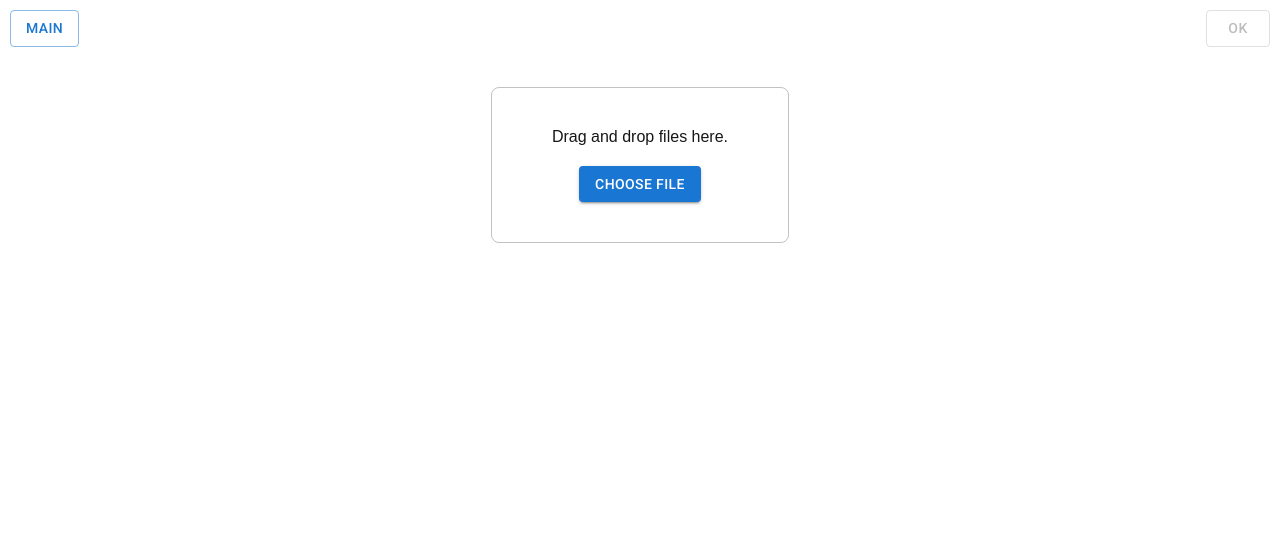
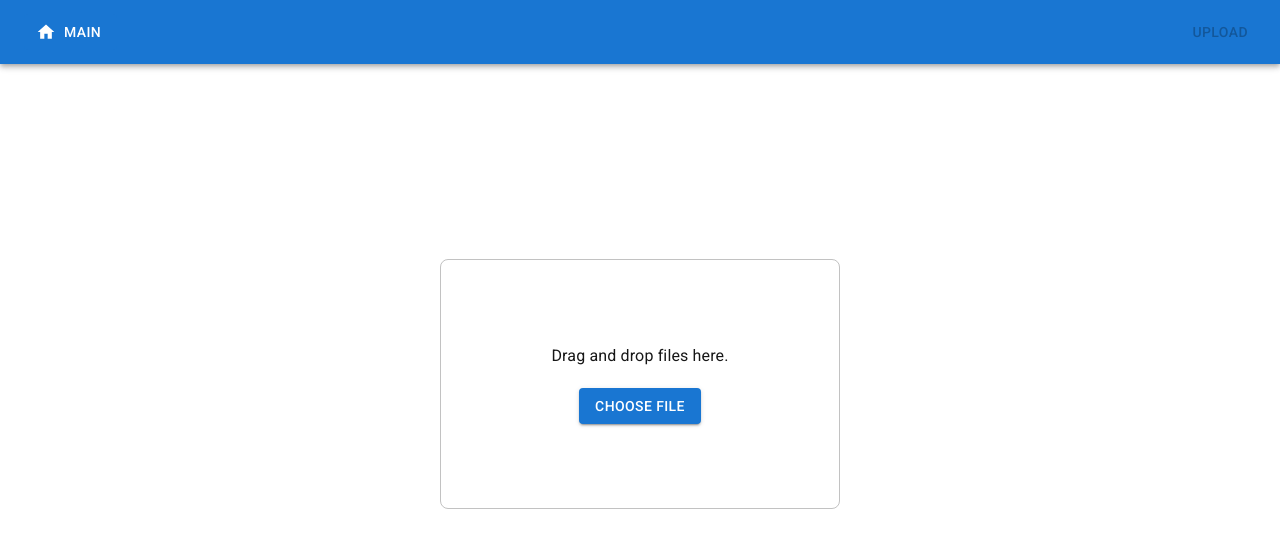
Before and after one commit to dlguswo333/share-those-files, a Next.js app: page /upload in a window 1280 px wide. Shown: the top 548 px of the page. Built offline with nearby package versions, Linux system fonts and the light colour scheme; what @mui/material-nextjs would draw is missing.

Commit message:
Improve styles

```diff
--- a/src/app/MainPageButton.tsx
+++ b/src/app/MainPageButton.tsx
@@ -1,9 +1,10 @@
 import Button from '@mui/material/Button';
 import Link from 'next/link';
+import HomeIcon from '@mui/icons-material/Home';
 
 const GoToMainButton = () => {
-  return <Link legacyBehavior={true} passHref={true} href='/' >
-    <Button variant='outlined'>
+  return <Link legacyBehavior={true} passHref={true} href='/'>
+    <Button variant='contained' disableElevation={true} startIcon={<HomeIcon />}>
       Main
     </Button>
   </Link>;
--- a/src/app/download/[entryId]/DownloadButton.tsx
+++ b/src/app/download/[entryId]/DownloadButton.tsx
@@ -12,6 +12,7 @@ const DownloadButton = ({downloadUrl}: Props) => {
 
   return <Button
     variant='contained'
+    disableElevation={true}
     onClick={download}
   >
     Download
--- a/src/app/download/[entryId]/page.module.css
+++ b/src/app/download/[entryId]/page.module.css
@@ -2,8 +2,8 @@
     display: flex;
     flex-direction: column;
     align-items: center;
-    justify-content: flex-start;
-    min-height: 100vh;
+    justify-content: center;
+    min-height: 80vh;
     padding: 10px 80px;
     gap: 40px;
 }
--- a/src/app/page.module.css
+++ b/src/app/page.module.css
@@ -3,15 +3,21 @@
     flex-direction: column;
     align-items: center;
     justify-content: center;
-    min-height: 100vh;
+    min-height: 80vh;
 }
 
 .page .buttonContainer {
     display: flex;
-    flex-direction: row;
+    flex-direction: column;
     align-items: center;
     justify-content: center;
     gap: 50px;
+}
+
+@media screen and (min-width: 800px) {
+    .page .buttonContainer {
+        flex-direction: row;
+    }
 }
 
 .page .full {
--- a/src/app/upload/page.module.css
+++ b/src/app/upload/page.module.css
@@ -2,19 +2,10 @@
     display: flex;
     flex-direction: column;
     align-items: center;
-    justify-content: flex-start;
-    min-height: 100vh;
+    justify-content: center;
+    min-height: 80vh;
     padding: 10px 80px;
     gap: 40px;
-}
-
-.page .header {
-    width: 100vw;
-    padding: 0 10px;
-    display: flex;
-    flex-direction: row;
-    align-items: center;
-    justify-content: space-between;
 }
 
 .page .inputArea {
@@ -22,7 +13,8 @@
     flex-direction: column;
     align-items: center;
     justify-content: center;
-    padding: 40px 60px;
+    min-width: 400px;
+    min-height: 250px;
     border: 1px solid #9999;
     border-radius: 8px;
     gap: 20px;
--- a/src/app/upload/page.tsx
+++ b/src/app/upload/page.tsx
@@ -16,6 +16,9 @@ import ContentCopyIcon from '@mui/icons-material/ContentCopy';
 import Box from '@mui/material/Box';
 import CircularProgress from '@mui/material/CircularProgress';
 import GoToMainButton from '@/app/MainPageButton';
+import AppBar from '@mui/material/AppBar';
+import Toolbar from '@mui/material/Toolbar';
+import Typography from '@mui/material/Typography';
 
 export default function Upload () {
   const inputRef = useRef<HTMLInputElement | null>(null);
@@ -32,24 +35,28 @@ export default function Upload () {
     resetStatus,
   } = useUpload({inputRef});
 
-  return (
-    <main className={styles.page}>
-      <header className={styles.header}>
+  return <>
+    <AppBar component='nav' position='sticky'>
+      <Toolbar sx={{justifyContent: 'space-between'}}>
         <GoToMainButton />
-        <span />
         <Button
-          variant={status === 'okayToUpload' ? 'contained' : 'outlined'}
+          variant={status === 'okayToUpload' ? 'contained' : 'text'}
+          disableElevation={true}
           disabled={status !== 'okayToUpload'}
           onClick={upload}
         >
-          OK
+          Upload
         </Button>
-      </header>
+      </Toolbar>
+    </AppBar>
+    <main className={styles.page}>
       <div className={styles.inputArea}
         onDragOver={onDragOverEvent}
         onDrop={onDropEvent}>
         <Box sx={{display: 'flex', flexDirection: 'column', justifyContent: 'center', alignItems: 'center', gap: '10px'}}>
-          {status === 'uploading' ? 'Uploading...' : 'Drag and drop files here.'}
+          <Typography>
+            {status === 'uploading' ? 'Uploading...' : 'Drag and drop files here.'}
+          </Typography>
           {progress && <>
             <CircularProgress variant="determinate" value={progress.curFilePercent} />
             <div>{progress.curFileName}</div>
@@ -115,5 +122,5 @@ export default function Upload () {
         </DialogActions>
       </Dialog>
     </main>
-  );
+  </>;
 }
```
Also changed, not shown: src/app/download/[entryId]/page.tsx (+22 -18 lines), src/app/page.tsx (+14 -2 lines).
